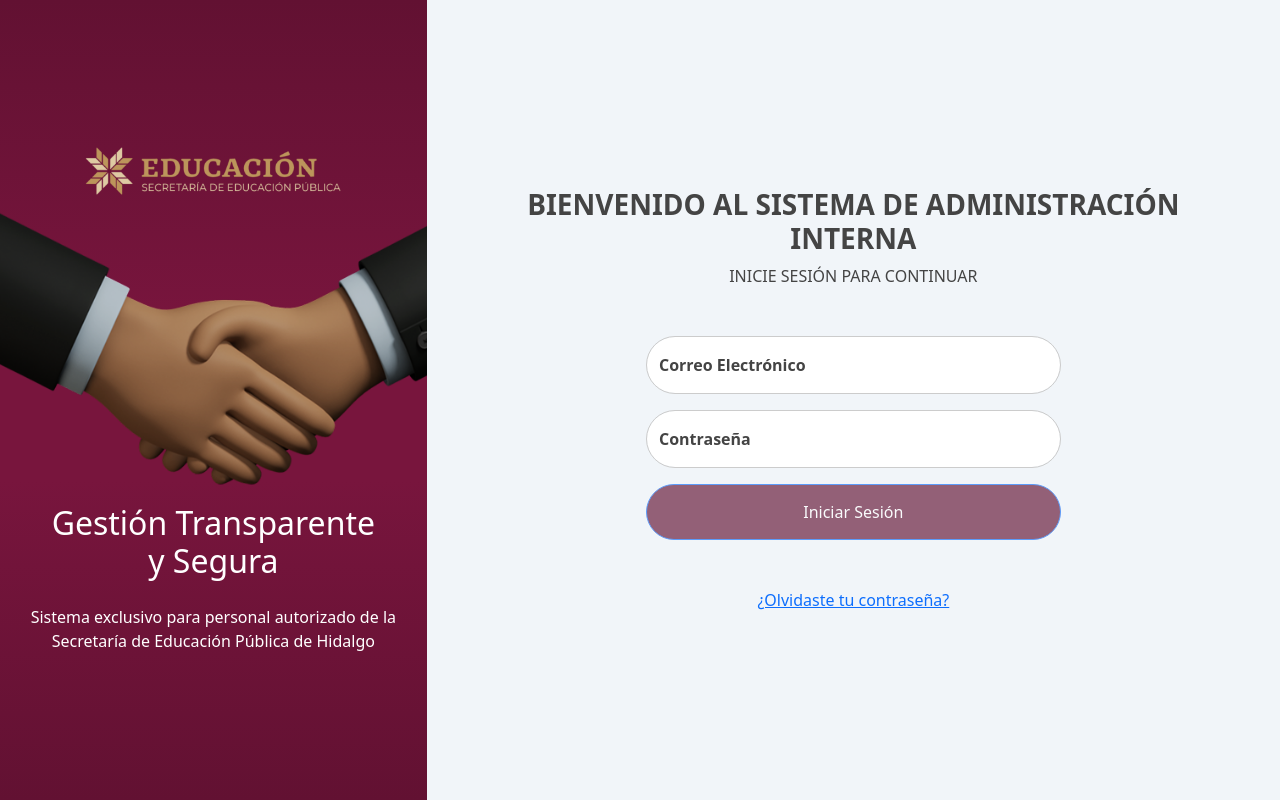
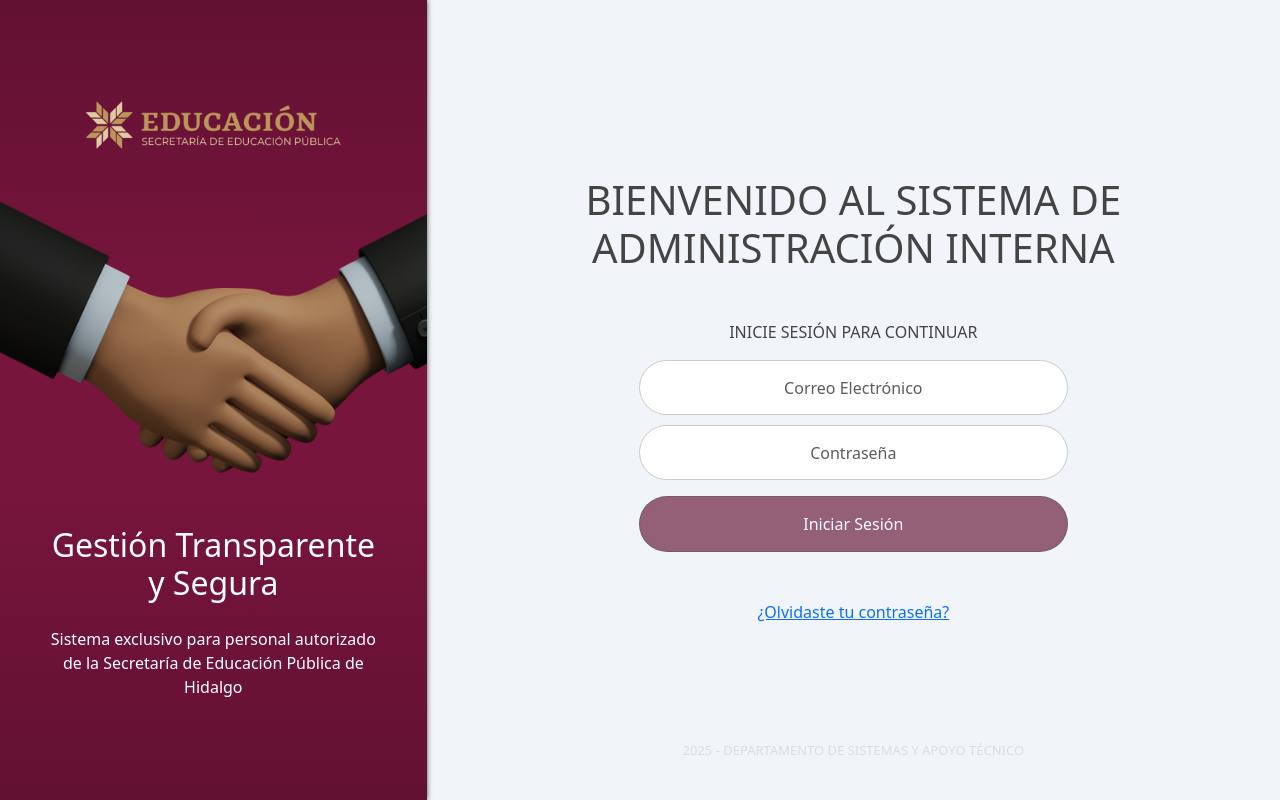
Before and after one commit to VanerRay18/Front-end-Sistema-Nomina, an Angular app: page /login in a window 1280 px wide. Built offline with nearby package versions, Linux system fonts and the light colour scheme.

Commit message:
Conexión a l backend - y pantalla login

```diff
--- a/src/app/app-routing.module.ts
+++ b/src/app/app-routing.module.ts
@@ -17,7 +17,7 @@ const routes: Routes = [
   {
     path: 'pages',
     component: LayoutComponent,
-    canActivate: [LoggedGuard],
+    // canActivate: [LoggedGuard],
     children: [
       {
         path:'Extras',
--- a/src/app/core/auth/login/login.component.html
+++ b/src/app/core/auth/login/login.component.html
@@ -1,20 +1,23 @@
 
 <div class="login-container">
   <div class="row" style="width: 100vw;height: 100vh;">
-    <div class="col col-12 col-md-6 col-lg-4 text-center" style="padding: 50px 0;background-color: #621132;background: linear-gradient(0deg,rgba(98, 17, 50, 1) 0%, rgba(120, 21, 61, 1) 40%, rgba(120, 21, 61, 1) 60%, rgba(98, 17, 50, 1) 100%);color:#ffffff;align-content: center;">
+    <div class="col col-12 col-md-6 col-lg-4 text-center" style="padding: 50px 0;background-color: #621132;background: linear-gradient(0deg,rgba(98, 17, 50, 1) 0%, rgba(120, 21, 61, 1) 40%, rgba(120, 21, 61, 1) 60%, rgba(98, 17, 50, 1) 100%);color:#ffffff;align-content: center;box-shadow: 0 0 5px rgba(0,0,0,0.7);">
       <div class="mb-3">
         <img id="logo" src="assets/logo_gobhidalgo.png" alt="Escudo del Estado de Hidalgo" />
       </div>
-      <div class="mb-3" style="overflow: hidden;"><img src="assets/Light-brown-in-Jacket10.png" alt="saludo de manos" style="width: 100%;"></div>
-      <h2 style="padding: 0 5%;">Gestión Transparente y&nbsp;Segura</h2>
-      <div class="mt-4" style="padding: 0 5%;">Sistema exclusivo para personal autorizado de la Secretaría de Educación Pública de Hidalgo</div>
+      <div class="" style="overflow: hidden;margin: 50px 0;"><img src="assets/Light-brown-in-Jacket10.png" alt="saludo de manos" style="width: 100%;"></div>
+      <h2 style="padding: 0 10%;">Gestión Transparente y&nbsp;Segura</h2>
+      <div class="mt-4" style="padding: 0 10%;">Sistema exclusivo para personal autorizado de la Secretaría de Educación Pública de Hidalgo</div>
     </div>
-    <div class="col col-12 col-md-6 col-lg-8 text-center" style="padding: 80px 0;align-content: center;color: #444;">
-      <h3 style="padding: 0 5%;text-transform: uppercase;font-weight: bold;">Bienvenido al Sistema de Administración Interna </h3>
-      <div class="mb-5" style="padding: 0px 5%;text-transform: uppercase;">inicie sesión para continuar</div>
-      <form [formGroup]="loginForm" (ngSubmit)="onSubmit()" action="" style="max-width: 500px;margin: auto;padding: 0 5%;">
+    <div class="col col-12 col-md-6 col-lg-8 text-center" style="padding: 80px 0;align-content: center;color: #444;position: relative;">
+      <h3 style="padding: 0 10%;text-transform: uppercase;font-size: 2.5em;">Bienvenido al Sistema de Administración Interna </h3>
+      <div class="mt-5 mb-3" style="padding: 0px 10%;text-transform: uppercase;">inicie sesión para continuar</div>
+      <form [formGroup]="loginForm" (ngSubmit)="onSubmit()" action="" style="max-width: 600px;margin: auto;padding: 0 10%;">
 
-        <div *ngIf="loginForm.get('user')?.invalid && loginForm.get('user')?.touched" class="alert alert-danger alert-dismissible fade show" role="alert">
+        <input formControlName="user" class="" type="text" class="form-control" placeholder="Correo Electrónico" style="height: 55px;border-radius: 100px;text-align: center;margin-bottom:10px;">
+        <input formControlName="password" class="" type="password" class="form-control" placeholder="Contraseña" style="height: 55px;border-radius: 100px;text-align: center;margin-bottom:10px;">
+
+        <!-- <div *ngIf="loginForm.get('user')?.invalid && loginForm.get('user')?.touched" class="alert alert-danger alert-dismissible fade show" role="alert">
           <i class="fa-solid fa-circle-exclamation"></i>&nbsp;
           El correo electrónico es requerido
         </div>
@@ -30,14 +33,14 @@
         <div class="form-floating mb-3">
           <input id="password" formControlName="password" type="password" class="form-control" style="border-radius: 100px;text-align: center;" placeholder="Contraseña">
           <label for="floatingPassword">Contraseña</label>
-        </div>
+        </div> -->
 
         <div class="d-grid gap-2 mt-3">
-          <button type="submit" id="loginButton" class="btn btn-primary" style="background-color: #621132;padding: 15px;
-  border-radius: 100px;" [disabled]="loginForm.invalid">Iniciar Sesión</button>
+          <button type="submit" id="loginButton" class="btn btn-primary" style="background-color: #621132; padding: 15px; border-radius: 100px;border: solid 1px rgba(0,0,0,0.5);" [disabled]="loginForm.invalid">Iniciar Sesión</button>
         </div>
         <a href="#"><div class="mt-5">¿Olvidaste tu contraseña?</div></a>
       </form>
+      <div class="" style="color: rgba(0,0,0,0.1);margin-bottom: 40px; font-size: 13px;position: absolute;width: 100%;text-align: center;bottom: 0;">2025 - DEPARTAMENTO DE SISTEMAS Y APOYO TÉCNICO</div>
     </div>
   </div>
 
--- a/src/app/core/auth/login/login.component.ts
+++ b/src/app/core/auth/login/login.component.ts
@@ -23,8 +23,8 @@ export class LoginComponent implements OnInit {
     private busqueda: BusquedaserlService
   ) {
     this.loginForm = this.fb.group({
-      user: ['', [Validators.required , Validators.minLength(13) ]],
-      password: ['', [Validators.required, Validators.minLength(8)]],
+      user: ['', [Validators.required , Validators.minLength(15) ]], // nombre.apellido@seph.gob.mx
+      password: ['', [Validators.required, Validators.minLength(5)]],
     });
   }
 
@@ -34,7 +34,7 @@ export class LoginComponent implements OnInit {
   }
 
   onSubmit() {
-    console.log(1);
+
     this.isLoading = true; // Activar el loader
     const loginButton = document.getElementById('loginButton') as HTMLButtonElement;
     loginButton.disabled = true; // Deshabilitar el botón mientras se procesa
@@ -50,9 +50,11 @@ export class LoginComponent implements OnInit {
         password: this.loginForm.value.password
     };
 
-    // this.authService.authLogg(data).subscribe(
-    //     (response) => {
-    //       console.log(response);
+    this.router.navigate(['pages/Extras/Verifycode']); // Redirige al login
+
+    this.authService.authLogg(data).subscribe(
+        (response) => {
+          console.log(response);
     //         const token = response.headers.get('Authorization');
     //         // const tokenExpiration = new Date().getTime() + (2 * 60 * 60 * 1000) + (58 * 60 * 1000); // 2 horas y 58 minutos
     //         const tokenExpiration = new Date().getTime() + (5000);
@@ -76,18 +78,19 @@ export class LoginComponent implements OnInit {
 
     //         this.isLoading = false; // Desactivar el loader
     //         loginButton.disabled = false; // Habilitar el botón nuevamente
-    //     },
-    //     (error) => {
-    //         Swal.fire({
-    //           title: error.error.message != null?'Error':'Error con el sistema...',
-    //             text: error.error.message != null? error.error.message:'Favor de acudir al area de mantenimiento',
-    //             icon: 'error',
-    //             confirmButtonText: 'OK'
-    //         });
-    //         this.isLoading = false; // Desactivar el loader
-    //         loginButton.disabled = false; // Habilitar el botón nuevamente
-    //     }
-    // );
+        },
+        (error) => {
+            Swal.fire({
+              title: error.error.message != null?'Error':'Error con el sistema...',
+                text: error.error.message != null? error.error.message:'Favor de acudir al area de mantenimiento',
+                icon: 'error',
+                confirmButtonText: 'OK'
+            });
+            this.isLoading = false; // Desactivar el loader
+            loginButton.disabled = false; // Habilitar el botón nuevamente
+        }
+    );
+
 }
 
 
--- /dev/null
+++ b/src/app/modules/pages/extras/verify-code/verify-code.component.html
@@ -0,0 +1 @@
+<p>verify-code works!</p>
--- a/src/environments/enviroment.ts
+++ b/src/environments/enviroment.ts
@@ -4,10 +4,10 @@ type AppEnvironment = {
   authUrl: string;
 };
 export const environment: AppEnvironment = {
-baseService: 'http://localhost:8080',
+// baseService: 'http://localhost:8080',
  // baseService: 'http://redpersonalihe.seph.gob.mx:8088',
- // baseService: 'http://10.10.10.15:8088',
-  logoutTime: 10680000,
+  baseService: 'http://10.10.10.208:8082',
+  logoutTime: 5000,
   authUrl: 'https://www.google.com'
 };
 //ng build --configuration=production
```
Also changed, not shown: src/app/modules/pages/extras/extras-routing.module.ts (+4 -3 lines), src/app/modules/pages/extras/extras.module.ts (+8 -2 lines), src/app/modules/pages/extras/verify-code/verify-code.component.ts (added, +10 -0 lines), src/app/modules/pages/extras/verify-code/verify-code.component.css (added), 1 other file (tests, documents, lock files or other folders).
